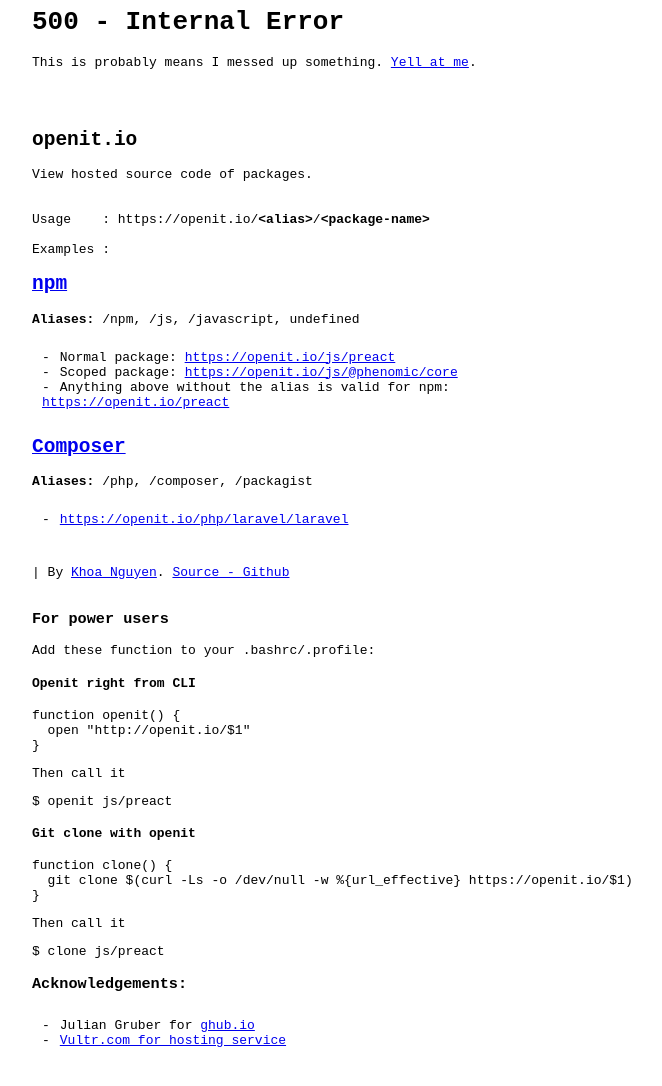
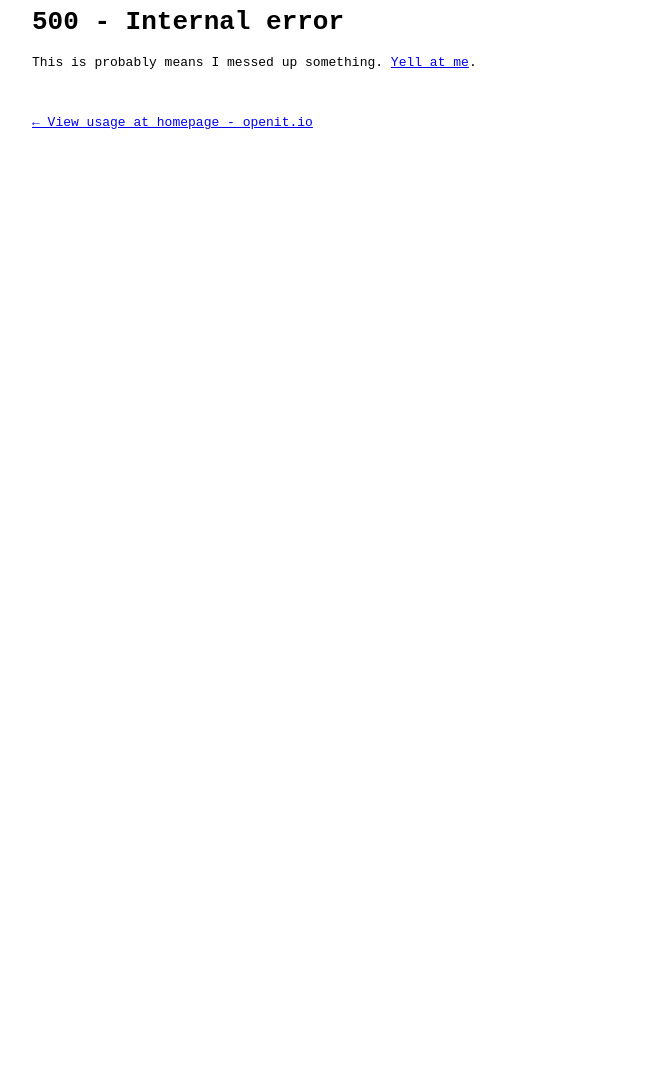
Before and after one commit to thangngoc89/openit.io, a plain HTML site: page proxy/template/50x.html in a window 1280 px wide. Shown: the part 60-1146 px from the top of the page, without its empty margins (366-1028 px from the left). After the commit the page ends 800 px from the top, so only its background shows below. Drawn offline with Linux system fonts and the light colour scheme.

Commit message:
Update template files

```diff
--- a/proxy/template/50x.html
+++ b/proxy/template/50x.html
@@ -28,63 +28,13 @@
   </head>
   <body>
 
-<h1>500 - Internal Error</h1>
-<p>This is probably means I messed up something. <a href="https://twitter.com/khoanguyenme">Yell at me</a>.</p>
-<br /><br />
-<h2>openit.io</h2>
-<p>View hosted source code of packages.
+<h1>500 - Internal error</h1>
+<p>This is probably means I messed up something. <a href="https://twitter.com/khoanguyenme">Yell at me</a>.
 
 
-Usage    : https://openit.io/<strong>&lt;alias&gt;</strong>/<strong>&lt;package-name&gt;</strong>
 
-Examples :
+<a href="/">← View usage at homepage - openit.io</a>
 </p>
-
-<a href="https://npmjs.org"><h2>npm</h2></a>
-<p><strong>Aliases:</strong> /npm, /js, /javascript, undefined</p>
-<ul>
-  <li>Normal package: <a href="https://openit.io/js/preact">https://openit.io/js/preact</a></li>
-  <li>Scoped package: <a href="https://openit.io/js/@phenomic/core">https://openit.io/js/@phenomic/core</a></li>
-  <li>Anything above without the alias is valid for npm: <a href="https://openit.io/preact">https://openit.io/preact</a></li>
-</ul>
-
-<a href="https://packagist.org/"><h2>Composer</h2></a>
-<p><strong>Aliases:</strong> /php, /composer, /packagist</p>
-<ul>
-  <li><a href="https://openit.io/php/laravel/laravel">https://openit.io/php/laravel/laravel</a></li>
-</ul>
-
-<p>
-| By <a href="mailto:hi@khoanguyen.me">Khoa Nguyen</a>. <a href="https://openit.io/js/openit.io">Source - Github</a>
-
-</p>
-
-<h3>For power users</h3>
-
-<p>Add these function to your .bashrc/.profile:</p>
-
-<h4>Openit right from CLI</h4>
-
-<pre>function openit() {
-  open "http://openit.io/$1"
-}</pre>
-
-<p>Then call it <pre>$ openit js/preact</pre></p>
-
-<h4>Git clone with openit</h4>
-
-<pre>function clone() {
-  git clone $(curl -Ls -o /dev/null -w %{url_effective} https://openit.io/$1)
-}</pre>
-
-<p>Then call it <pre>$ clone js/preact</pre></p>
-
-<h3>Acknowledgements:</h3>
-
-<ul>
-  <li>Julian Gruber for <a href="http://ghub.io" target="_blank" rel="noopener noreferrer">ghub.io</a></li>
-  <li><a href="http://www.vultr.com/?ref=7161220" target="_blank" rel="noopener noreferrer">Vultr.com for hosting service</a></li>
-</ul>
 
 <script>
   (function(i,s,o,g,r,a,m){i['GoogleAnalyticsObject']=r;i[r]=i[r]||function(){
```
Also changed, not shown: proxy/template/403.html (+2 -52 lines), proxy/template/404.html (+2 -53 lines), proxy/template/index.html (+2 -2 lines).
